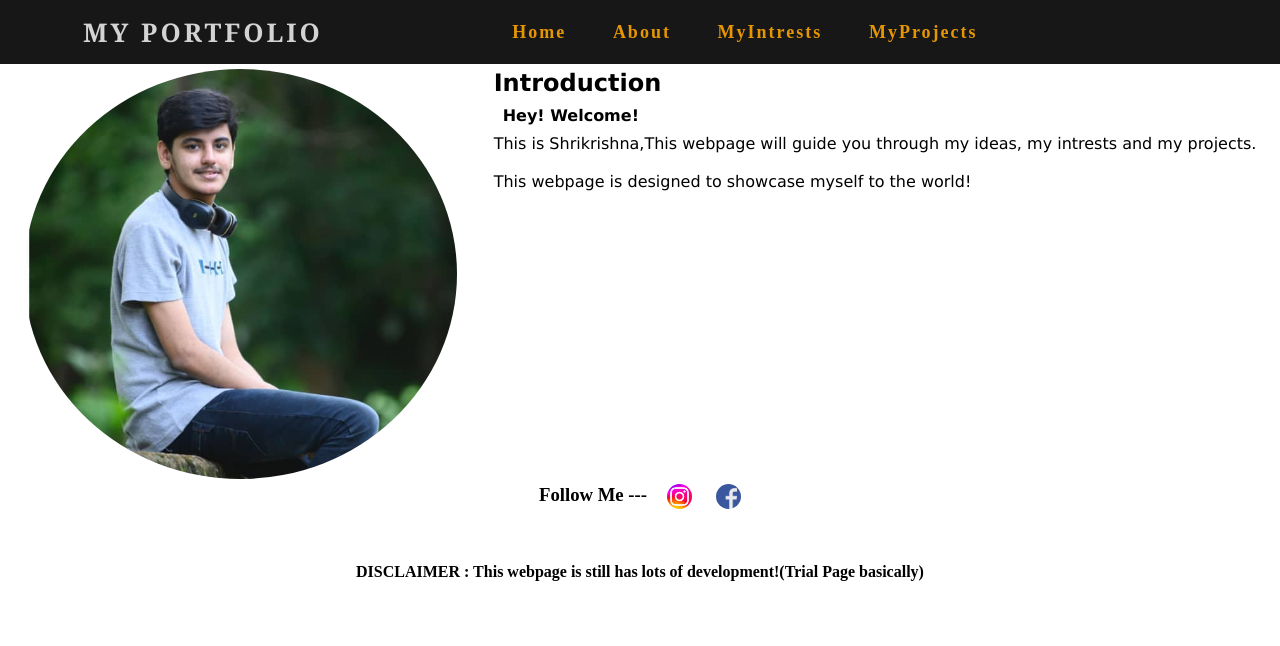
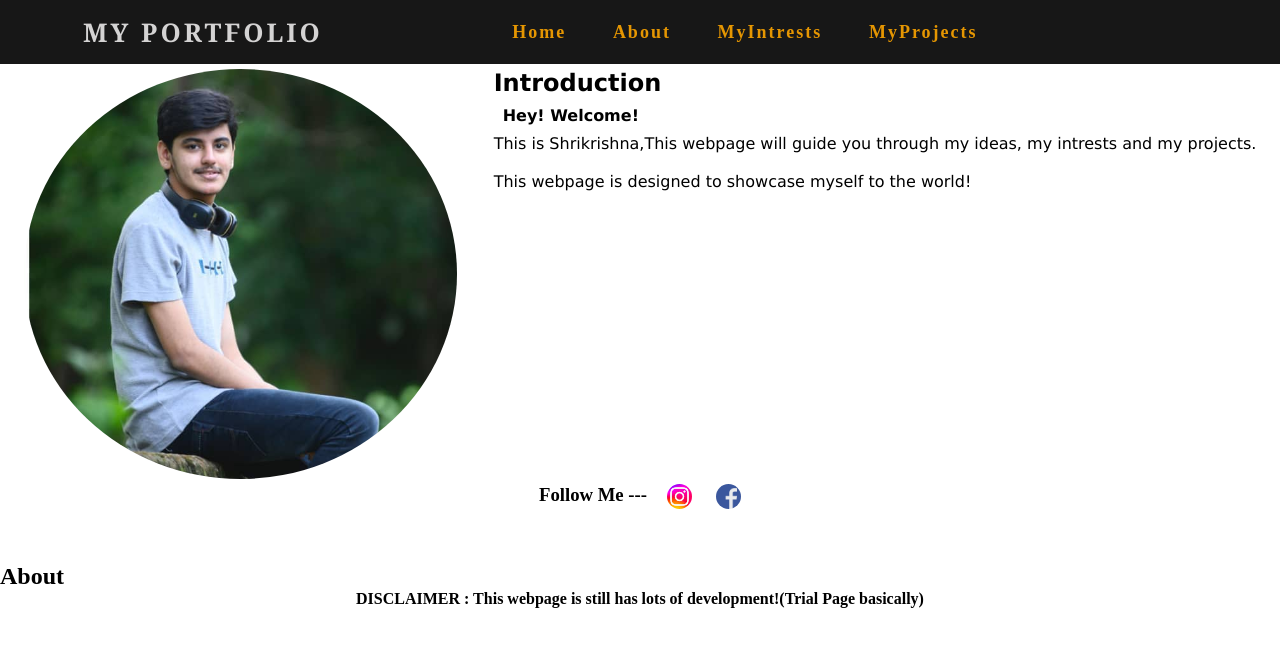
Before and after one commit to Krishna4609/My-Porfolio.github.io, a plain HTML site: page index.html in a window 1280 px wide. Drawn offline with Linux system fonts and the light colour scheme.

Commit message:
added about

```diff
--- a/index.html
+++ b/index.html
@@ -49,6 +49,10 @@
         <a href="https://www.facebook.com/shrikrishna.hegde.54"><img src="images/facebool.png" alt=""></a>
     </div>
 </div>
+<div>
+    <h2>About</h2>
+
+</div>
 <footer class="footer">
     <h4>DISCLAIMER : This webpage is still has lots of development!(Trial Page basically)</h4>
 </footer>
```
